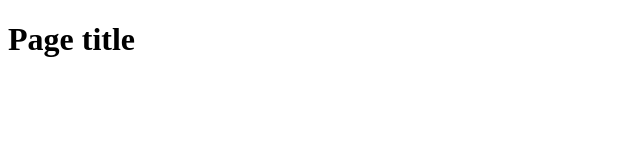
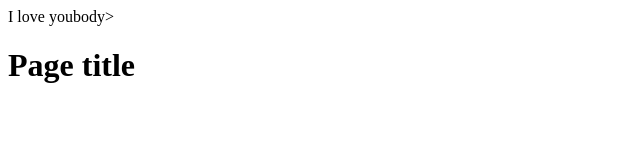
Before and after one commit to DragmAik/my-project1, a plain HTML site: page index.html in a window 1280 px wide. Shown: the whole page, without its empty margins (0-640 px from the left). Drawn offline with Linux system fonts and the light colour scheme.

Commit message:
I love you

```diff
--- a/index.html
+++ b/index.html
@@ -5,7 +5,7 @@
   <meta name="viewport" content="width=device-width, initial-scale=1.0">
   <Footer></Footer>
   <title>Document</title>
-</head>
-<body>
+</head>I love you<head
+></head>body>
   <h1>Page title</h~~</body>
 </html>
```
